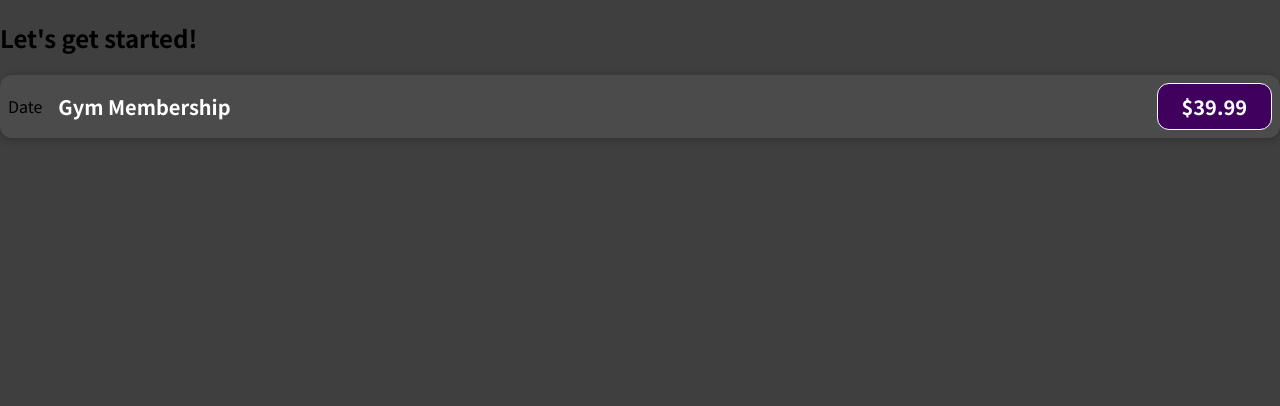
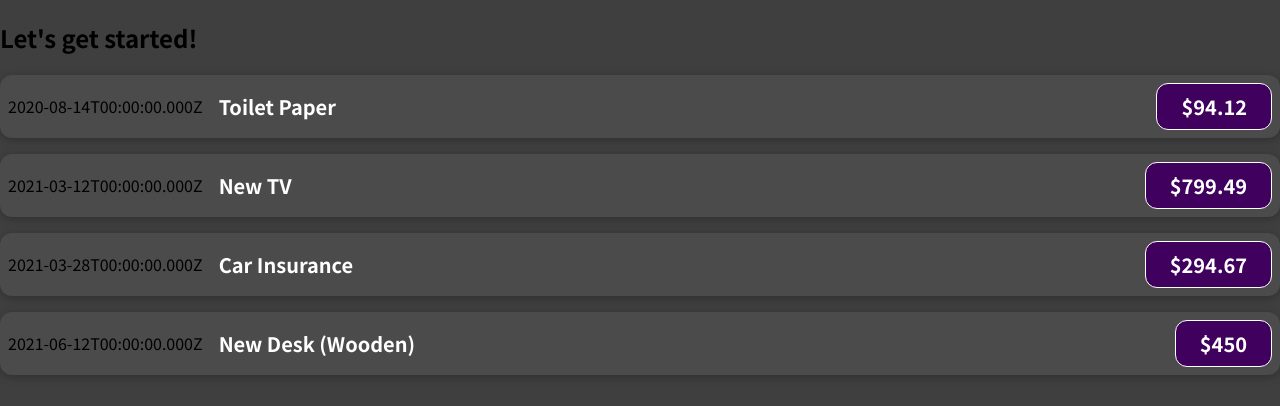
Before and after one commit to suthan83/expensify, a JavaScript app: page / in a window 1280 px wide. Shown: the top 406 px of the page. Built offline with nearby package versions, Linux system fonts and the light colour scheme.

Commit message:
use dynamic data and pass it down component using props

```diff
--- a/src/App.js
+++ b/src/App.js
@@ -2,10 +2,35 @@
 
 
 function App() {
+  const expenses = [
+    {
+      id: 'e1',
+      title: 'Toilet Paper',
+      amount: 94.12,
+      date: new Date(2020, 7, 14),
+    },
+    { id: 'e2', title: 'New TV', amount: 799.49, date: new Date(2021, 2, 12) },
+    {
+      id: 'e3',
+      title: 'Car Insurance',
+      amount: 294.67,
+      date: new Date(2021, 2, 28),
+    },
+    {
+      id: 'e4',
+      title: 'New Desk (Wooden)',
+      amount: 450,
+      date: new Date(2021, 5, 12),
+    },
+  ]
+
   return (
     <div>
       <h2>Let's get started!</h2>
-      <ExpenseItem/>
+      <ExpenseItem title={expenses[0].title} amount={expenses[0].amount} date={expenses[0].date}/>
+      <ExpenseItem title={expenses[1].title} amount={expenses[1].amount} date={expenses[1].date}/>
+      <ExpenseItem title={expenses[2].title} amount={expenses[2].amount} date={expenses[2].date}/>
+      <ExpenseItem title={expenses[3].title} amount={expenses[3].amount} date={expenses[3].date}/>
     </div>
   );
 }
--- a/src/components/ExpenseItem.js
+++ b/src/components/ExpenseItem.js
@@ -1,12 +1,13 @@
 import './ExpenseItem.css';
 
-function ExpenseItem() {
+function ExpenseItem(props) {
+
     return(
         <div className="expense-item">
-            <div >Date</div>
+            <div >{props.date.toISOString()}</div>
             <div className="expense-item__description">
-                <h2>Gym Membership</h2>
-                <div className="expense-item__price">$39.99</div>
+                <h2>{props.title}</h2>
+                <div className="expense-item__price">${props.amount}</div>
             </div>
 
         </div>
```
